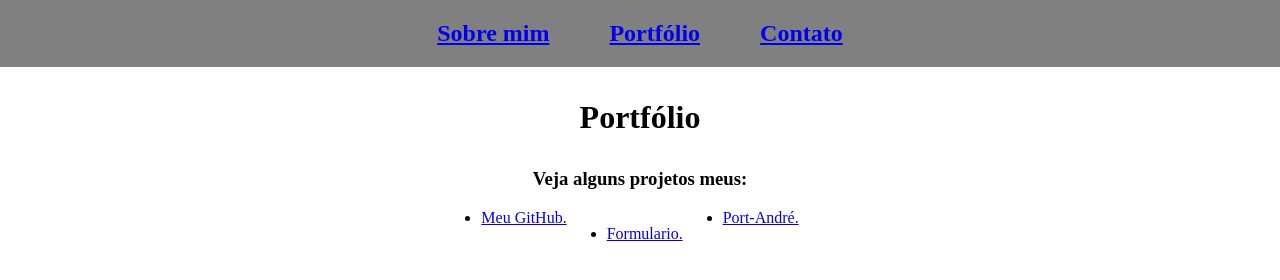
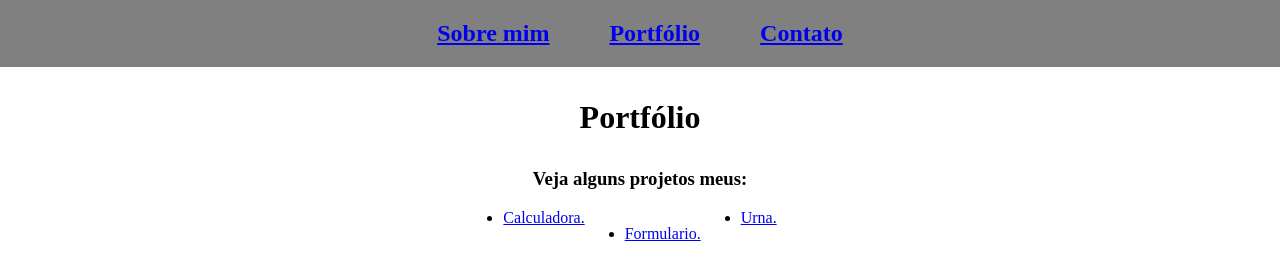
Before and after one commit to Andre777-hub/Perfil-BDD, a plain HTML site: page Portofólio.html in a window 1280 px wide. Drawn offline with Linux system fonts and the light colour scheme.

Commit message:
Update Portofólio.html

```diff
--- a/Portofólio.html
+++ b/Portofólio.html
@@ -52,9 +52,9 @@
 
     <ul class="centralizar">
 
-    <p style="text-align: center;"><li><a href="https://github.com/Andre777-hub">Meu GitHub.</li></a></p>
+    <p style="text-align: center;"><li><a href="https://andre777-hub.github.io/Front-End/calculadora/calculadora.html">Calculadora.</li></a></p>
     <li><p style="text-align: center;"><a href="https://andre777-hub.github.io/Front-End/codigos.html">Formulario.</a></p></li>
-    <p style="text-align: center;"><li><a href="https://andre777-hub.github.io/Portofolio-Andre-2-A/">Port-André.</li></a></p>
+    <p style="text-align: center;"><li><a href="https://andre777-hub.github.io/Front-End/elei%C3%A7%C3%A3o/urna.html">Urna.</li></a></p>
 
     </ul>
 
```
